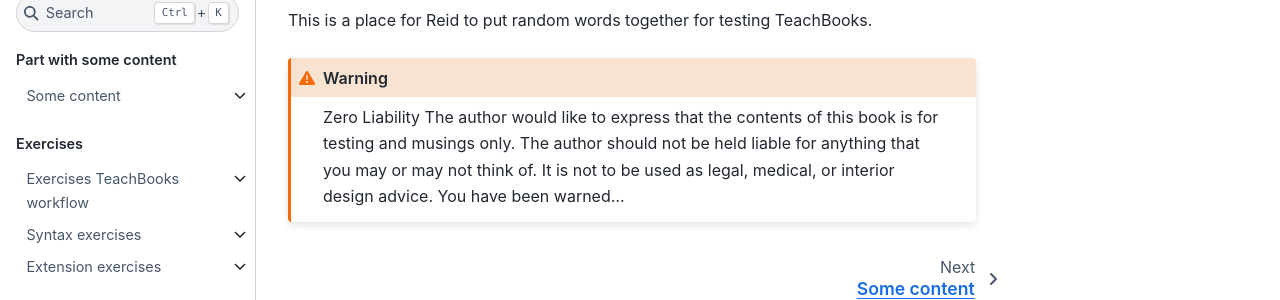
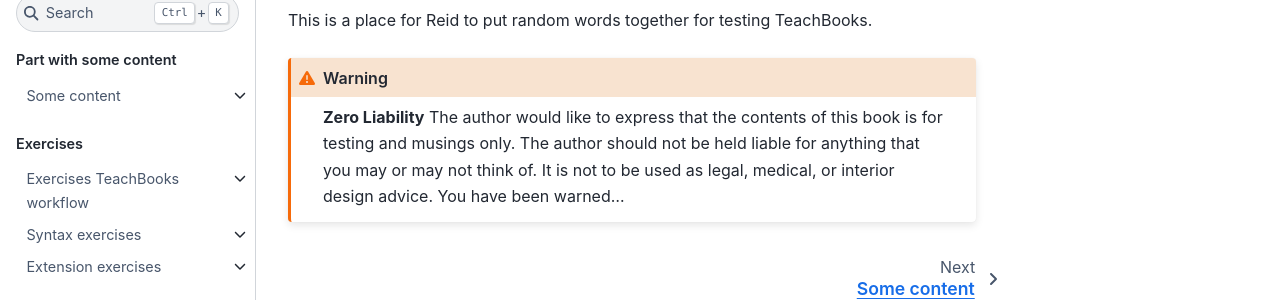
Before and after one commit to RBS-tud/reid-test, a Jupyter Book: the page built from book/intro.md, in a window 1280 px wide. Shown: the part 128-428 px from the top of the page. Built offline with Jupyter Book 1.0.4 settings and Sphinx 7.4.7 and the Sphinx Book theme 1.1.4, drawn with Linux system fonts in a browser that asks for light colours; comment, search, counter and statistics services are not loaded.

Commit message:
Update intro.md
bolded something

````diff
--- a/book/intro.md
+++ b/book/intro.md
@@ -2,6 +2,6 @@
 # Welcome to Reid's Originals
 
 This is a place for Reid to put random words together for testing TeachBooks.
-```{warning} Zero Liability
+```{warning} **Zero Liability**
 The author would like to express that the contents of this book is for testing and musings only. The author should not be held liable for anything that you may or may not think of. It is not to be used as legal, medical, or interior design advice. You have been warned...
 ```
````
